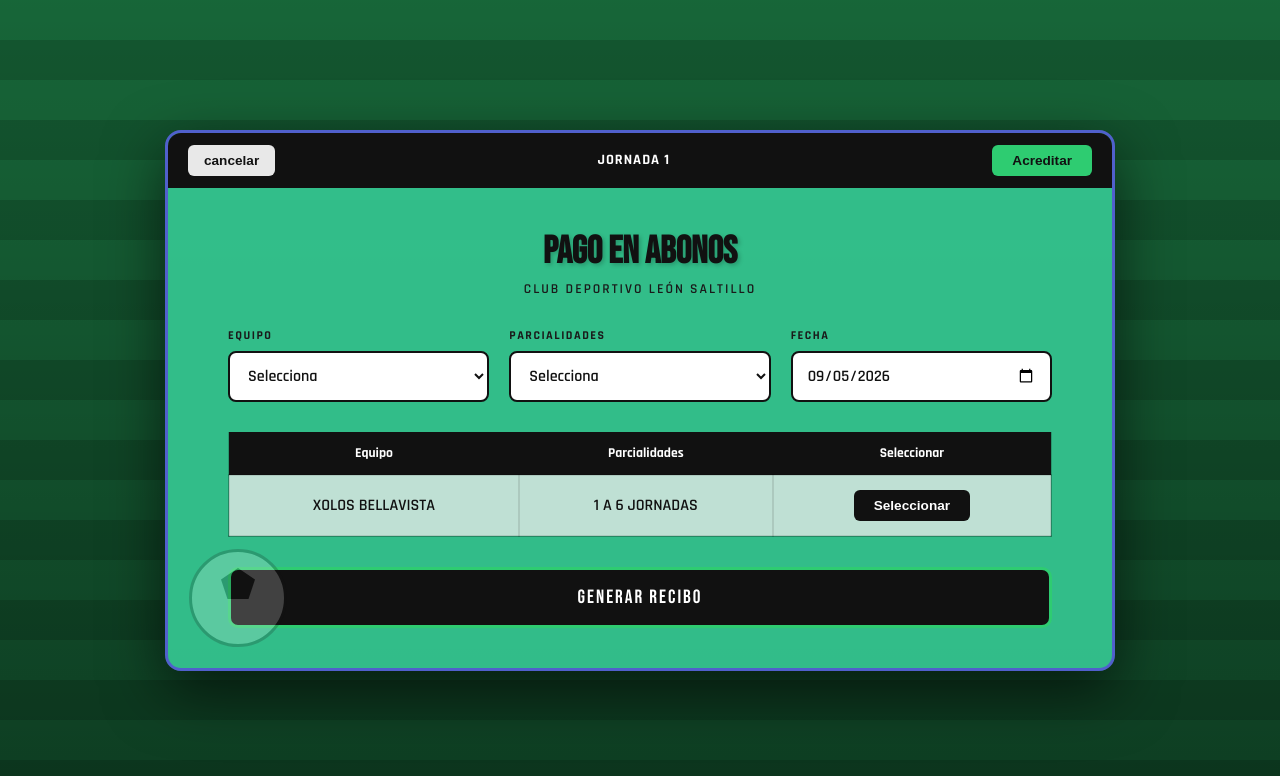
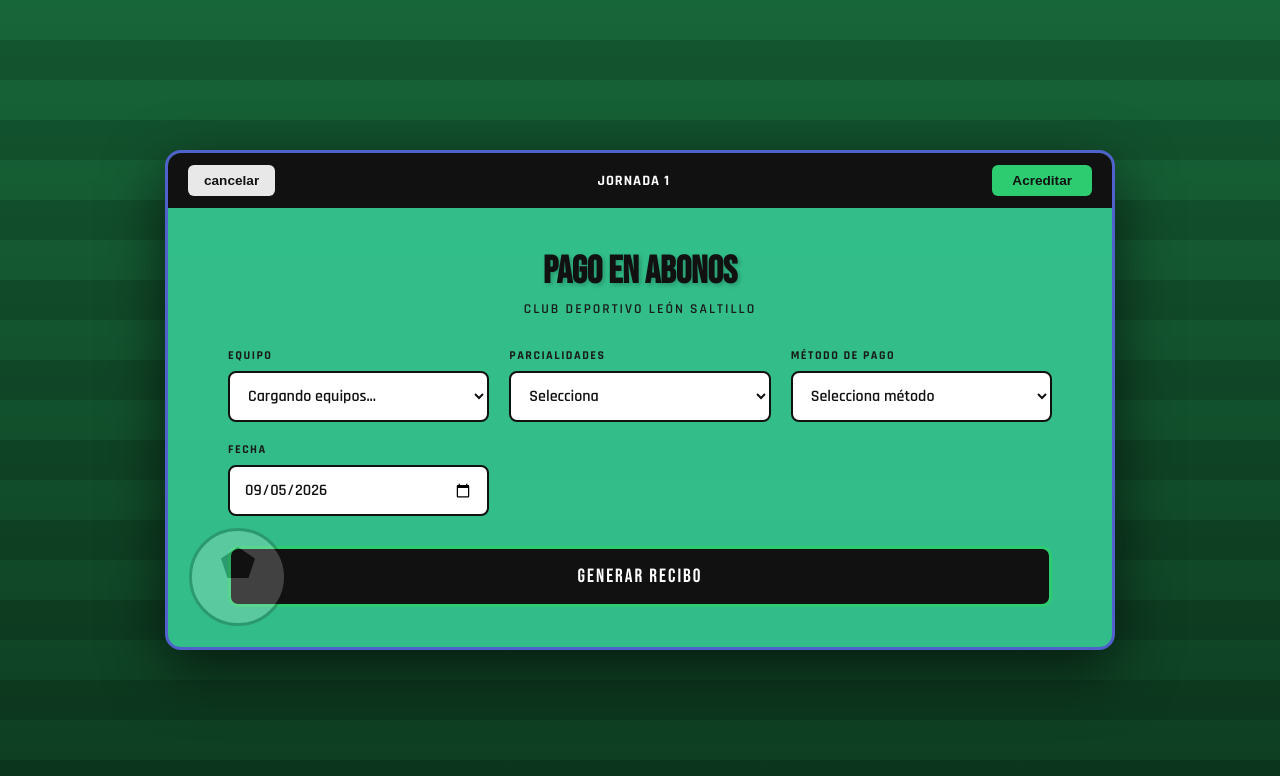
Before and after one commit to joelMisaelProfessionaWorks/SportAdmin_Equipo4, a PHP site: page /pago-abonos.html in a window 1280 px wide. Shown: the top 776 px of the page. Run offline with PHP 8.4, Linux system fonts and the light colour scheme; a stand-in replaces the project's code that opens the database connection; some libraries are stand-ins or nearby versions.

Commit message:
Add files via upload

```diff
--- a/Backend/Registro de abonos/pago-abonos.html
+++ b/Backend/Registro de abonos/pago-abonos.html
@@ -5,6 +5,9 @@
   <meta name="viewport" content="width=device-width, initial-scale=1.0">
   <title>Pago en Abonos - SportAdmin</title>
   <link href="https://fonts.googleapis.com/css2?family=Bebas+Neue&family=Rajdhani:wght@400;600;700&display=swap" rel="stylesheet">
+  <link rel="stylesheet" href="css/pasarela-pago.css">
+  <!-- jsPDF -->
+  <script src="https://cdnjs.cloudflare.com/ajax/libs/jspdf/2.5.1/jspdf.umd.min.js"></script>
   <style>
     * { margin: 0; padding: 0; box-sizing: border-box; }
 
@@ -223,10 +226,7 @@
           <div class="form-group">
             <label>Equipo</label>
             <select id="equipo" required>
-              <option value="">Selecciona</option>
-              <option value="xolos">XOLOS BELLAVISTA</option>
-              <option value="halcones">Halcones Fundadores</option>
-              <option value="tigres">Tigres Rayados</option>
+              <option value="">Cargando equipos...</option>
             </select>
           </div>
 
@@ -241,27 +241,19 @@
           </div>
 
           <div class="form-group">
+            <label>Método de Pago</label>
+            <select id="metodo_pago" required>
+              <option value="">Selecciona método</option>
+              <option value="Efectivo">Efectivo</option>
+              <option value="Tarjeta">Tarjeta de Crédito/Débito</option>
+            </select>
+          </div>
+
+          <div class="form-group">
             <label>Fecha</label>
             <input type="date" id="fecha" required>
           </div>
         </div>
-
-        <table id="tablaParcialidades">
-          <thead>
-            <tr>
-              <th>Equipo</th>
-              <th>Parcialidades</th>
-              <th>Seleccionar</th>
-            </tr>
-          </thead>
-          <tbody>
-            <tr>
-              <td>XOLOS BELLAVISTA</td>
-              <td>1 A 6 JORNADAS</td>
-              <td><button type="button" class="btn-seleccionar" onclick="seleccionarParcialidad(this)">Seleccionar</button></td>
-            </tr>
-          </tbody>
-        </table>
 
         <button type="submit" class="btn-generar">
           Generar recibo
@@ -270,61 +262,116 @@
     </div>
   </div>
 
+  <script src="js/pasarela-pago.js"></script>
+  <script src="js/recibo-pdf.js"></script>
   <script>
-    // Fecha actual
     document.getElementById('fecha').valueAsDate = new Date();
+    let montoSeleccionado = 0;
 
-    let montoSeleccionado = 0;
+    document.addEventListener("DOMContentLoaded", async () => {
+      const selectEquipo = document.getElementById('equipo');
+      try {
+        const response = await fetch('obtener_equipos.php');
+        const result = await response.json();
+
+        selectEquipo.innerHTML = '<option value="">Selecciona un equipo</option>';
+        if (result.success && result.data) {
+          result.data.forEach(equipo => {
+            selectEquipo.innerHTML += `<option value="${equipo.IdEquipo}">${equipo.Equipo}</option>`;
+          });
+        }
+      } catch (error) {
+        console.error("Error al cargar equipos:", error);
+      }
+    });
 
     function calcularMonto() {
       const parcialidades = document.getElementById('parcialidades').value;
       const total = 1500;
-
-      if (parcialidades === '2') {
-        montoSeleccionado = total / 6; // ~$250 por jornada
-      } else if (parcialidades === '3') {
-        montoSeleccionado = total / 4; // $375 por parcialidad
-      } else if (parcialidades === '4') {
-        montoSeleccionado = total / 3; // $500 por parcialidad
-      }
+      if (parcialidades === '2') montoSeleccionado = total / 6;
+      else if (parcialidades === '3') montoSeleccionado = total / 4;
+      else if (parcialidades === '4') montoSeleccionado = total / 3;
     }
 
     function seleccionarParcialidad(btn) {
-      // Remover selección previa
       document.querySelectorAll('.btn-seleccionar').forEach(b => {
         b.textContent = 'Seleccionar';
         b.style.background = '#111';
       });
-
-      // Seleccionar actual
       btn.textContent = '✓ Seleccionado';
       btn.style.background = '#2ecc71';
     }
 
     function acreditar() {
-      const equipo = document.getElementById('equipo').value;
-      if (!equipo) {
-        alert('⚠️ Selecciona un equipo primero');
-        return;
-      }
-      alert('✅ Parcialidad creada correctamente!');
+      document.getElementById('formAbonos').dispatchEvent(new Event('submit'));
     }
 
-    document.getElementById('formAbonos').addEventListener('submit', function(e) {
+    document.getElementById('formAbonos').addEventListener('submit', async function(e) {
       e.preventDefault();
 
-      const equipo = document.getElementById('equipo').options[document.getElementById('equipo').selectedIndex].text;
-      const parcialidades = document.getElementById('parcialidades').options[document.getElementById('parcialidades').selectedIndex].text;
+      const equipoSelect = document.getElementById('equipo');
+      const equipo_id = equipoSelect.value;
+      const equipo_nombre = equipoSelect.options[equipoSelect.selectedIndex]?.text;
+      const parcialidadesSelect = document.getElementById('parcialidades');
+      const parcialidad_valor = parcialidadesSelect.value;
       const fecha = document.getElementById('fecha').value;
 
-      if (montoSeleccionado === 0) {
-        alert('⚠️ Selecciona las parcialidades');
+      const metodoPago = document.getElementById('metodo_pago').value;
+
+      if (!equipo_id || montoSeleccionado === 0) {
+        alert('⚠️ Selecciona un equipo y las parcialidades');
         return;
       }
 
-      alert(`✅ Recibo de abono generado\n\nEquipo: ${equipo}\nParcialidad: ${parcialidades}\nMonto del abono: $${montoSeleccionado.toFixed(2)}\nFecha: ${fecha}\n\n📱 Enviando recibo por WhatsApp...`);
+      if (!metodoPago) {
+        alert("⚠️ Selecciona un método de pago.");
+        return;
+      }
 
-      location.href = 'registro-pagos.html';
+      try {
+        let transaccionBancaria = {
+            equipo_nombre: equipo_nombre,
+            metodo_pago: 'Efectivo',
+            folio: 'N/A',
+            autorizacion_bancaria: 'N/A'
+        };
+
+        if (metodoPago === 'Tarjeta') {
+            transaccionBancaria = await abrirModalPago({
+                monto: montoSeleccionado,
+                concepto: 'Abono Parcialidad ' + parcialidad_valor,
+                equipo: equipo_nombre
+            });
+        }
+
+        const response = await fetch('guardar_abono.php', {
+          method: 'POST',
+          headers: { 'Content-Type': 'application/json' },
+          body: JSON.stringify({
+              equipo_id,
+              equipo_nombre,
+              monto: montoSeleccionado,
+              parcialidad: parcialidad_valor,
+              fecha,
+              metodo_pago: transaccionBancaria.metodo_pago,
+              folio: transaccionBancaria.folio,
+              autorizacion_bancaria: transaccionBancaria.autorizacion_bancaria
+          })
+        });
+
+        const result = await response.json();
+        if (result.success) {
+          generarTicketPDF(result.transaccion);
+          setTimeout(() => { location.href = 'registro-pagos.html'; }, 1500);
+        } else {
+          alert('🚫 Error: ' + result.mensaje);
+        }
+      } catch (error) {
+        if(error.message !== "Pago cancelado por el usuario") {
+            alert('🚫 Error al procesar el pago.');
+            console.error("Detalle:", error);
+        }
+      }
     });
   </script>
 </body>
```
Also changed, not shown: Backend/Registro de abonos/guardar_abono.php (+21 -13 lines).
